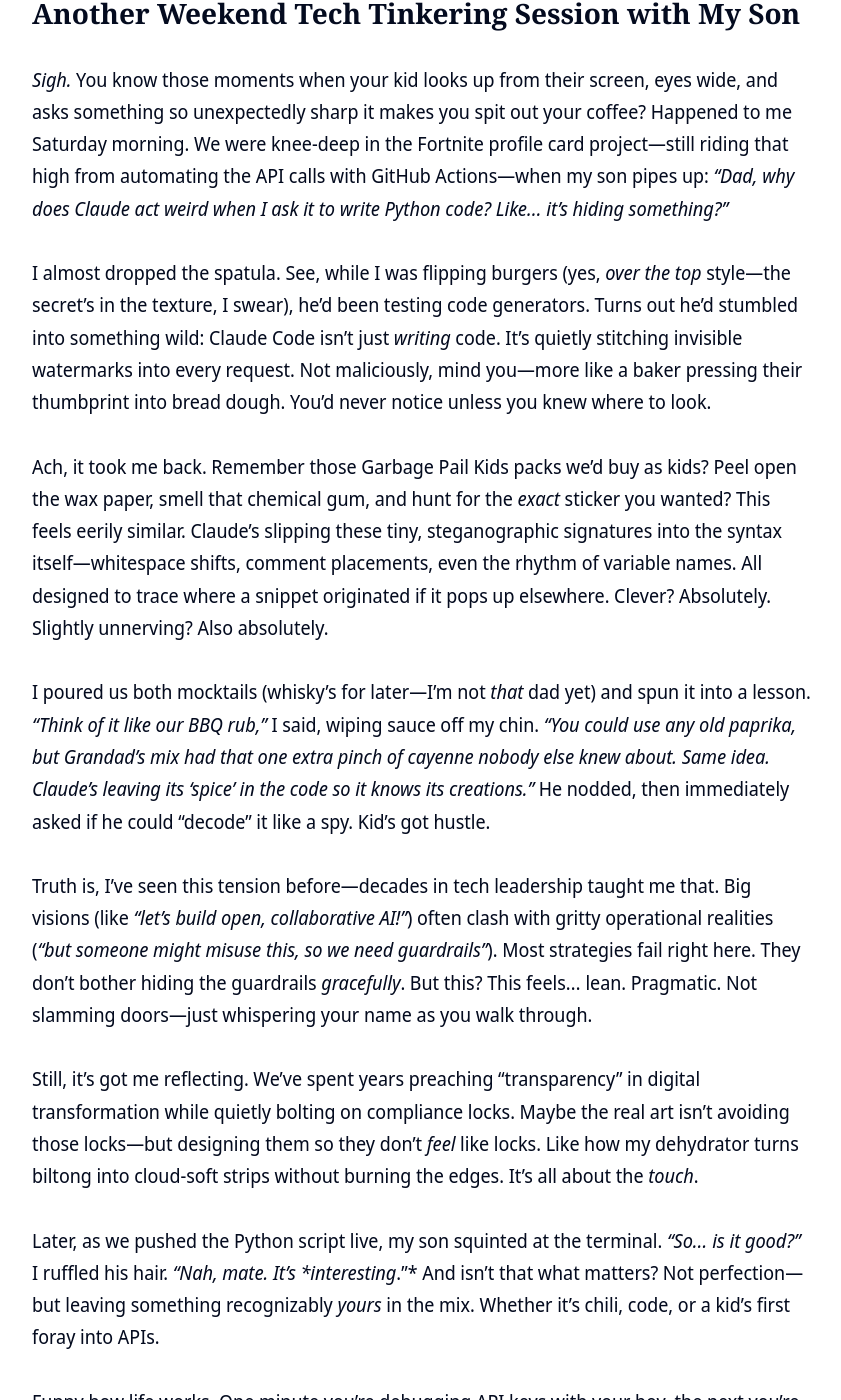
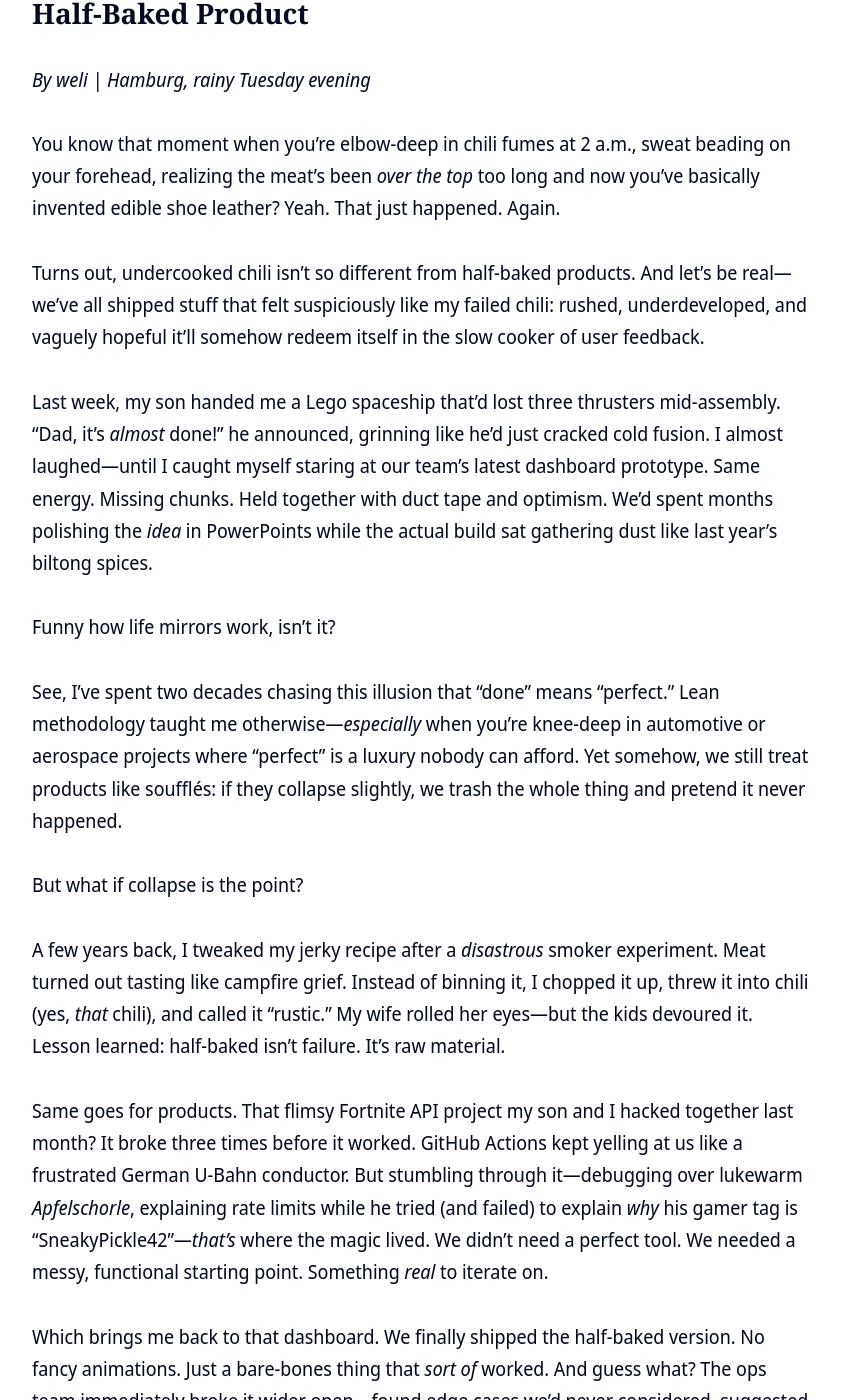
Before and after one commit to clintjb/clintjb.github.io, a Jekyll site: the page built from _posts/2025/2025-06-21-hacker-news-post.md, in a window 1280 px wide and 1400 px high, scrolled down 1138 px. Shown: the whole window, without its empty margins (218-1059 px from the left). Built offline with Jekyll 4.4.1, drawn with Linux system fonts in a browser that asks for light colours; nearby versions of some CDN libraries; some of the changed text lies outside the part shown.

Commit message:
Updated Weekly Post

```diff
--- a/_posts/2025/2025-06-21-hacker-news-post.md
+++ b/_posts/2025/2025-06-21-hacker-news-post.md
@@ -11,23 +11,34 @@ image: '/images/posts/2025/weekly.jpg'
 ---
 ![](/images/posts/2025/weekly.jpg)
 
-_⚠️ **THIS POST IS GENERATED WITH LLMs**: This post is newly generated a few times a week based on trending articles from hacker news. It takes the tone of my writing style, takes the topic from Hacker News - throws in some LLM magic and generates this post. Please be aware I don't read what gets generated here - it means I may agree, I may not - its a crap shoot - its not meant to be an opinion piece but merely [an experiment](https://github.com/clintjb/Weekly-Post) with the services from [OpenRouter](https://openrouter.ai) - last updated Wednesday 01 July 2026_
+_⚠️ **THIS POST IS GENERATED WITH LLMs**: This post is newly generated a few times a week based on trending articles from hacker news. It takes the tone of my writing style, takes the topic from Hacker News - throws in some LLM magic and generates this post. Please be aware I don't read what gets generated here - it means I may agree, I may not - its a crap shoot - its not meant to be an opinion piece but merely [an experiment](https://github.com/clintjb/Weekly-Post) with the services from [OpenRouter](https://openrouter.ai) - last updated Saturday 04 July 2026_
 
-## Another Weekend Tech Tinkering Session with My Son
+## Half-Baked Product
+*By weli | Hamburg, rainy Tuesday evening*
 
-*Sigh.* You know those moments when your kid looks up from their screen, eyes wide, and asks something so unexpectedly sharp it makes you spit out your coffee? Happened to me Saturday morning. We were knee-deep in the Fortnite profile card project—still riding that high from automating the API calls with GitHub Actions—when my son pipes up: *"Dad, why does Claude act weird when I ask it to write Python code? Like... it’s hiding something?"*
+You know that moment when you’re elbow-deep in chili fumes at 2 a.m., sweat beading on your forehead, realizing the meat’s been *over the top* too long and now you’ve basically invented edible shoe leather? Yeah. That just happened. Again.
 
-I almost dropped the spatula. See, while I was flipping burgers (yes, *over the top* style—the secret’s in the texture, I swear), he’d been testing code generators. Turns out he’d stumbled into something wild: Claude Code isn’t just *writing* code. It’s quietly stitching invisible watermarks into every request. Not maliciously, mind you—more like a baker pressing their thumbprint into bread dough. You’d never notice unless you knew where to look.
+Turns out, undercooked chili isn’t so different from half-baked products. And let’s be real—we’ve all shipped stuff that felt suspiciously like my failed chili: rushed, underdeveloped, and vaguely hopeful it’ll somehow redeem itself in the slow cooker of user feedback.
 
-Ach, it took me back. Remember those Garbage Pail Kids packs we’d buy as kids? Peel open the wax paper, smell that chemical gum, and hunt for the *exact* sticker you wanted? This feels eerily similar. Claude’s slipping these tiny, steganographic signatures into the syntax itself—whitespace shifts, comment placements, even the rhythm of variable names. All designed to trace where a snippet originated if it pops up elsewhere. Clever? Absolutely. Slightly unnerving? Also absolutely.
+Last week, my son handed me a Lego spaceship that’d lost three thrusters mid-assembly. “Dad, it’s *almost* done!” he announced, grinning like he’d just cracked cold fusion. I almost laughed—until I caught myself staring at our team’s latest dashboard prototype. Same energy. Missing chunks. Held together with duct tape and optimism. We’d spent months polishing the *idea* in PowerPoints while the actual build sat gathering dust like last year’s biltong spices.
 
-I poured us both mocktails (whisky’s for later—I’m not *that* dad yet) and spun it into a lesson. *"Think of it like our BBQ rub,"* I said, wiping sauce off my chin. *"You could use any old paprika, but Grandad’s mix had that one extra pinch of cayenne nobody else knew about. Same idea. Claude’s leaving its ‘spice’ in the code so it knows its creations."* He nodded, then immediately asked if he could "decode" it like a spy. Kid’s got hustle.
+Funny how life mirrors work, isn’t it?
 
-Truth is, I’ve seen this tension before—decades in tech leadership taught me that. Big visions (like *"let’s build open, collaborative AI!"*) often clash with gritty operational realities (*"but someone might misuse this, so we need guardrails"*). Most strategies fail right here. They don’t bother hiding the guardrails *gracefully*. But this? This feels... lean. Pragmatic. Not slamming doors—just whispering your name as you walk through.
+See, I’ve spent two decades chasing this illusion that “done” means “perfect.” Lean methodology taught me otherwise—*especially* when you’re knee-deep in automotive or aerospace projects where “perfect” is a luxury nobody can afford. Yet somehow, we still treat products like soufflés: if they collapse slightly, we trash the whole thing and pretend it never happened.
 
-Still, it’s got me reflecting. We’ve spent years preaching "transparency" in digital transformation while quietly bolting on compliance locks. Maybe the real art isn’t avoiding those locks—but designing them so they don’t *feel* like locks. Like how my dehydrator turns biltong into cloud-soft strips without burning the edges. It’s all about the *touch*.
+But what if collapse is the point?
 
-Later, as we pushed the Python script live, my son squinted at the terminal. *"So... is it good?"*
-I ruffled his hair. *"Nah, mate. It’s *interesting*."* And isn’t that what matters? Not perfection—but leaving something recognizably *yours* in the mix. Whether it’s chili, code, or a kid’s first foray into APIs.
+A few years back, I tweaked my jerky recipe after a *disastrous* smoker experiment. Meat turned out tasting like campfire grief. Instead of binning it, I chopped it up, threw it into chili (yes, *that* chili), and called it “rustic.” My wife rolled her eyes—but the kids devoured it. Lesson learned: half-baked isn’t failure. It’s raw material.
 
-Funny how life works. One minute you’re debugging API keys with your boy, the next you’re staring down the rabbit hole of AI ethics with a spatula in hand. Pass the whisky, will you? I’ve got some notes to scribble before Monday’s standup. And maybe—*just maybe*—time to tweak that jerky recipe again. 🌶️
+Same goes for products. That flimsy Fortnite API project my son and I hacked together last month? It broke three times before it worked. GitHub Actions kept yelling at us like a frustrated German U-Bahn conductor. But stumbling through it—debugging over lukewarm *Apfelschorle*, explaining rate limits while he tried (and failed) to explain *why* his gamer tag is “SneakyPickle42”—*that’s* where the magic lived. We didn’t need a perfect tool. We needed a messy, functional starting point. Something *real* to iterate on.
+
+Which brings me back to that dashboard. We finally shipped the half-baked version. No fancy animations. Just a bare-bones thing that *sort of* worked. And guess what? The ops team immediately broke it wider open—found edge cases we’d never considered, suggested tweaks over shared *Currywurst* at lunch. Suddenly, it wasn’t *our* product anymore. It was *theirs*.
+
+Lean isn’t about minimalism for minimalism’s sake. It’s about respecting the *human* layer between vision and reality. That disconnect? The one where strategies gather dust while frontline teams wrestle with broken tools? Half-baked products bridge it. They force conversations. They admit: *“We don’t have all the answers—but let’s figure it out together.”*
+
+So maybe stop sweating the shoe-leather moments. That half-baked thing you’re embarrassed to ship? It’s not a failure. It’s your duct tape waiting to happen.
+
+Now if you’ll excuse me—I’ve got a pot of chili to salvage. Son’s coming home from school soon, and we’ve got a Lego spaceship to finish. Thrusters optional.
+
+*—weli*
+*P.S. Still hunting that perfect chili texture. If you’ve got a trick, slide into my DMs. Or better yet, bring it to the next *Stadtpark* bbq. I’ll supply the hope (and questionable meat).* 🌮
```
